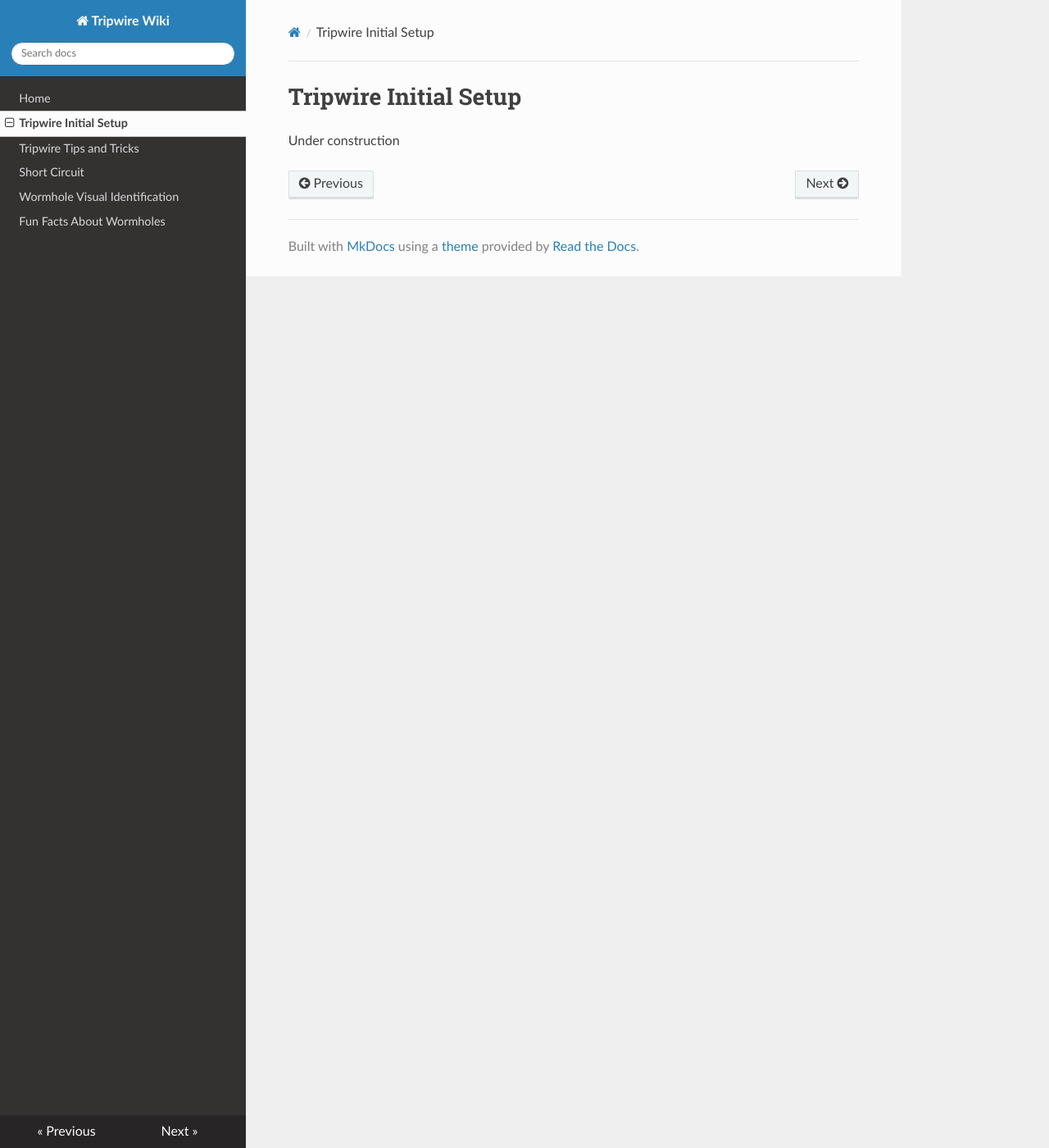
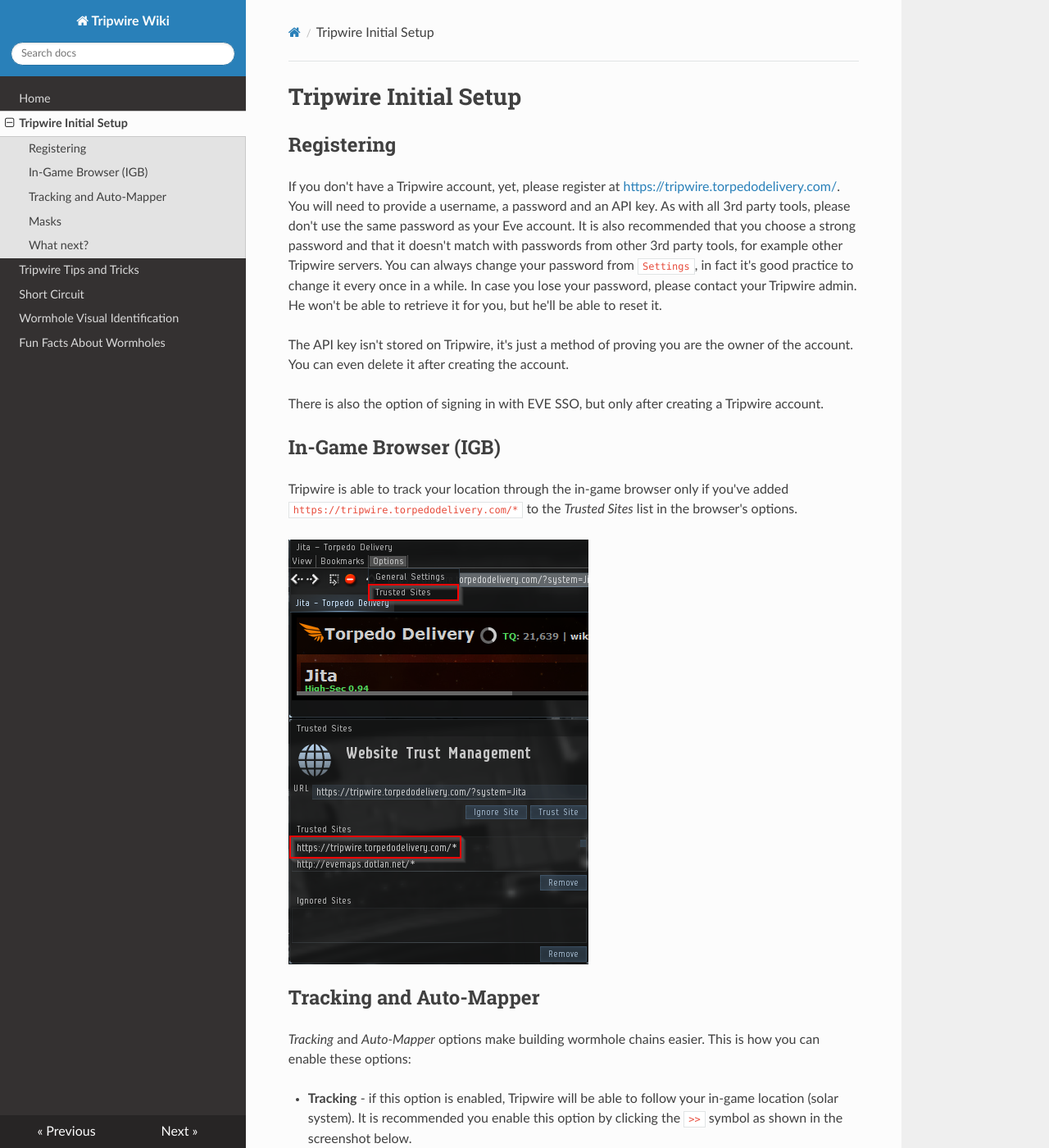
Before and after one commit to maurerit/tripwire-docs, an MkDocs documentation site: the page built from docs/tripwire_setup.md, in a window 1280 px wide and 1400 px high. Shown: the whole window at 82% size. Built offline with MkDocs 1.6.1, drawn with Linux system fonts in a browser that asks for light colours; nearby versions of some CDN libraries; old or Windows-style settings are respelled for this version of MkDocs; some of the changed text lies outside the part shown.

Commit message:
Tripwire initial setup

```diff
--- a/docs/tripwire_setup.md
+++ b/docs/tripwire_setup.md
@@ -1,3 +1,40 @@
 # Tripwire Initial Setup
 
-Under construction
+## Registering
+
+If you don't have a Tripwire account, yet, please register at <https://tripwire.torpedodelivery.com/>. You will need to provide a username, a password and an API key. As with all 3rd party tools, please don't use the same password as your Eve account. It is also recommended that you choose a strong password and that it doesn't match with passwords from other 3rd party tools, for example other Tripwire servers. You can always change your password from `Settings`, in fact it's good practice to change it every once in a while. In case you lose your password, please contact your Tripwire admin. He won't be able to retrieve it for you, but he'll be able to reset it.
+
+The API key isn't stored on Tripwire, it's just a method of proving you are the owner of the account. You can even delete it after creating the account.
+
+There is also the option of signing in with EVE SSO, but only after creating a Tripwire account.
+
+## In-Game Browser (IGB)
+
+Tripwire is able to track your location through the in-game browser only if you've added `https://tripwire.torpedodelivery.com/*` to the *Trusted Sites* list in the browser's options.
+
+![Tripwire Trusted](img/tripwire_trusted.png)
+
+## Tracking and Auto-Mapper
+
+*Tracking* and *Auto-Mapper* options make building wormhole chains easier. This is how you can enable these options:
+
+* **Tracking** - if this option is enabled, Tripwire will be able to follow your in-game location (solar system). It is recommended you enable this option by clicking the `>>` symbol as shown in the screenshot below.
+* **Auto-Mapper** - if this option is enabled, Tripwire will automatically connect or link solar systems you visit through wormholes. It is recommended you enable this option by clicking the `[A]` symbol as shown in the screenshot below.
+
+![Tripwire Tracker](img/tripwire_tracker.png)
+
+## Masks
+
+A mask is the collection of wormhole connections and signatures the members of that particular mask have added. You can select a mask from `Settings` - the cogwheel icon in the upper-right corner:
+
+![Tripwire Settings](img/tripwire_settings.png)
+
+Please select our alliance mask named `WiNGSPAN` as shown in the screenshot below:
+
+![Tripwire Masks](img/tripwire_masks.png)
+
+Click Save after selecting the correct mask.
+
+## What next?
+
+The basic setup is done and now you're ready to use Tripwire. For more information on how to use Tripwire, including advanced features, please visit [Tripwire Tips and Tricks](tripwire_tips.md).
```
Also changed, not shown: docs/index.md (+1 -1 lines), docs/tripwire_tips.md (+21 -1 lines), docs/img/tripwire_masks.png (added), docs/img/tripwire_settings.png (added), docs/img/tripwire_tracker.png (added), docs/img/tripwire_trusted.png (added).
